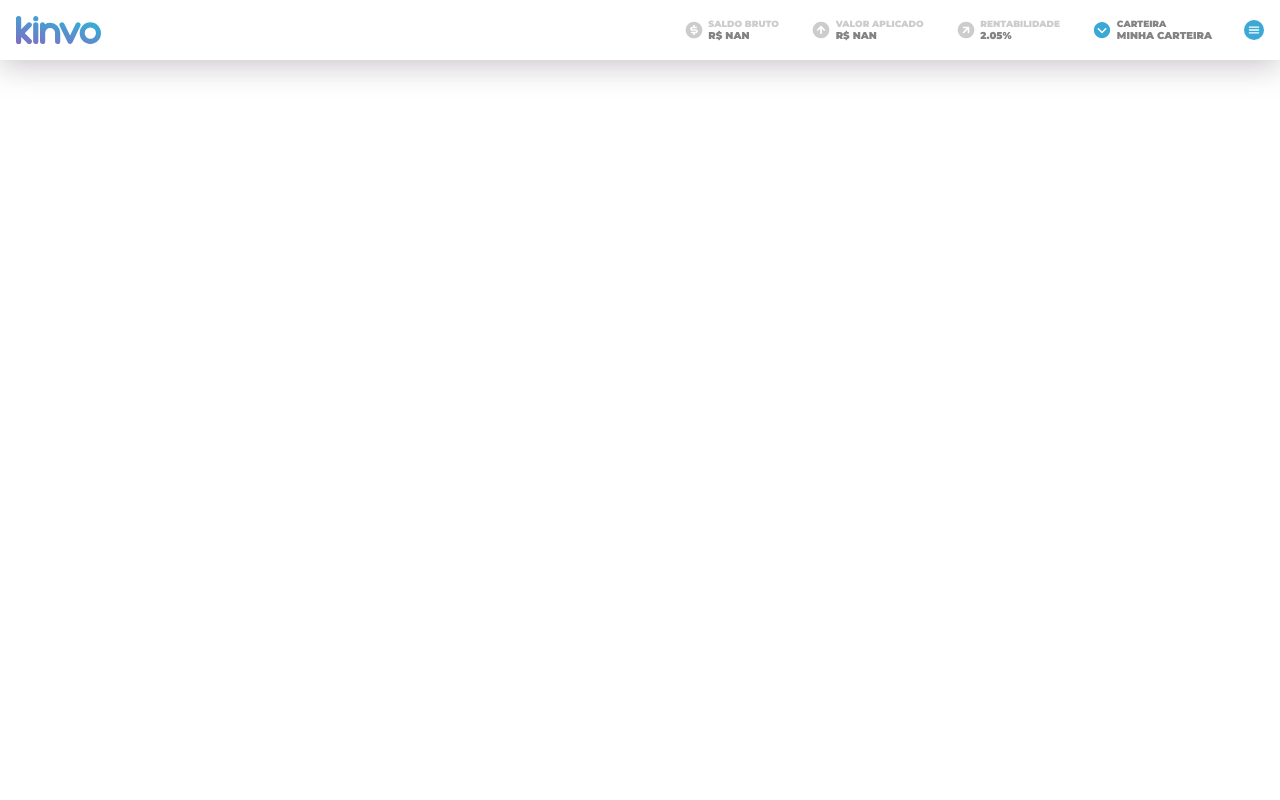
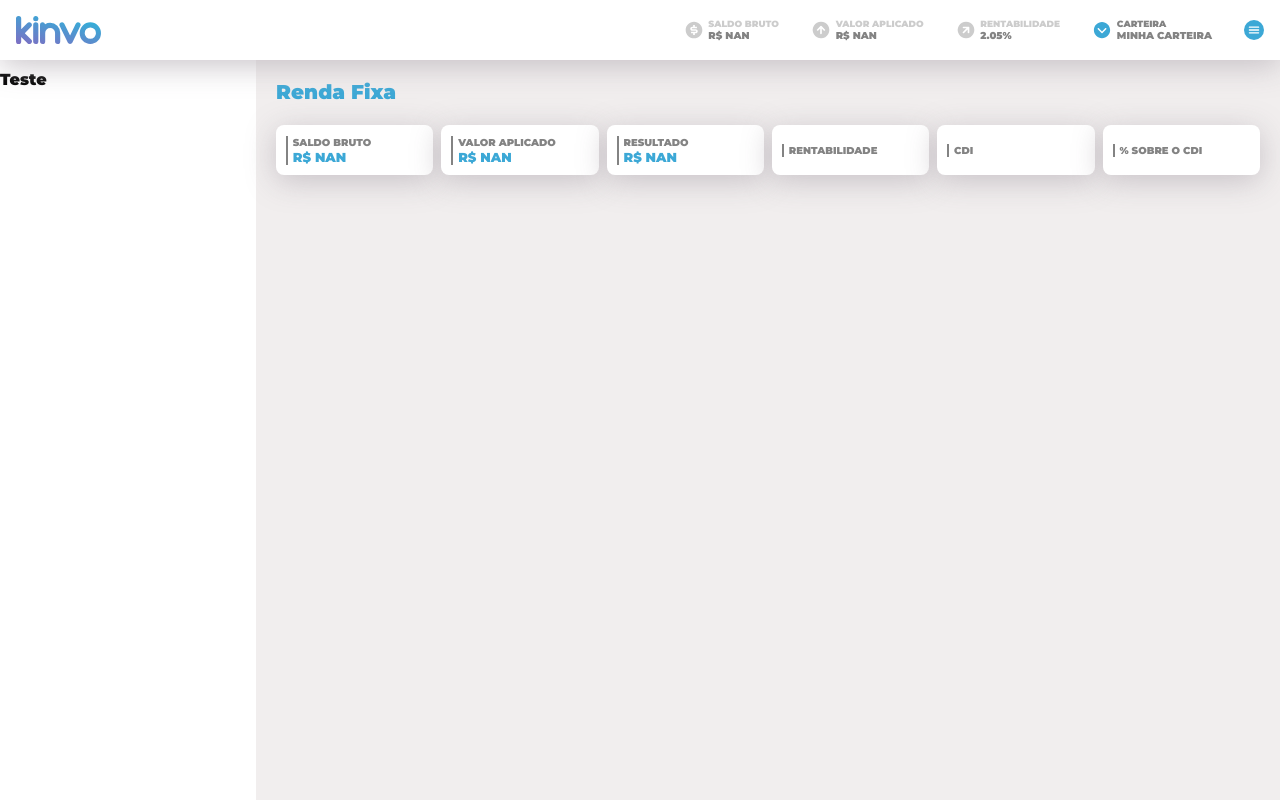
Before and after one commit to atomsdeveloper/project-investments, a React (Create React App) app: page / in a window 1280 px wide. Built offline with nearby package versions, Linux system fonts and the light colour scheme; no server answers.

Commit message:
feat: add new component Content in template and add new styles in Content component

```diff
--- a/src/template/App.jsx
+++ b/src/template/App.jsx
@@ -1,12 +1,15 @@
+import * as Styled from './styles';
+
+//Components
+import { Content } from '../components/GridTwoColums';
 import { Nav } from '../components/Navbar/index';
-import * as Styled from './styles';
 
 export const App = () => {
   return (
     <Styled.Container>
       <Nav />
 
-      <div>Teste</div>
+      <Content />
     </Styled.Container>
   );
 };
--- a/src/template/styles.js
+++ b/src/template/styles.js
@@ -4,5 +4,8 @@ export const Container = styled.div`
   ${() => css`
     width: 100vw;
     height: 100vh;
+    padding-top: 60px; // O position fixed da nav faz com os outros elementos ficam atrás dela, esta prop joga para baixo os elementos, sendo o mesmo valor do height da nav.
+    box-sizing: border-box;
+    overflow: hidden;
   `};
 `;
```
